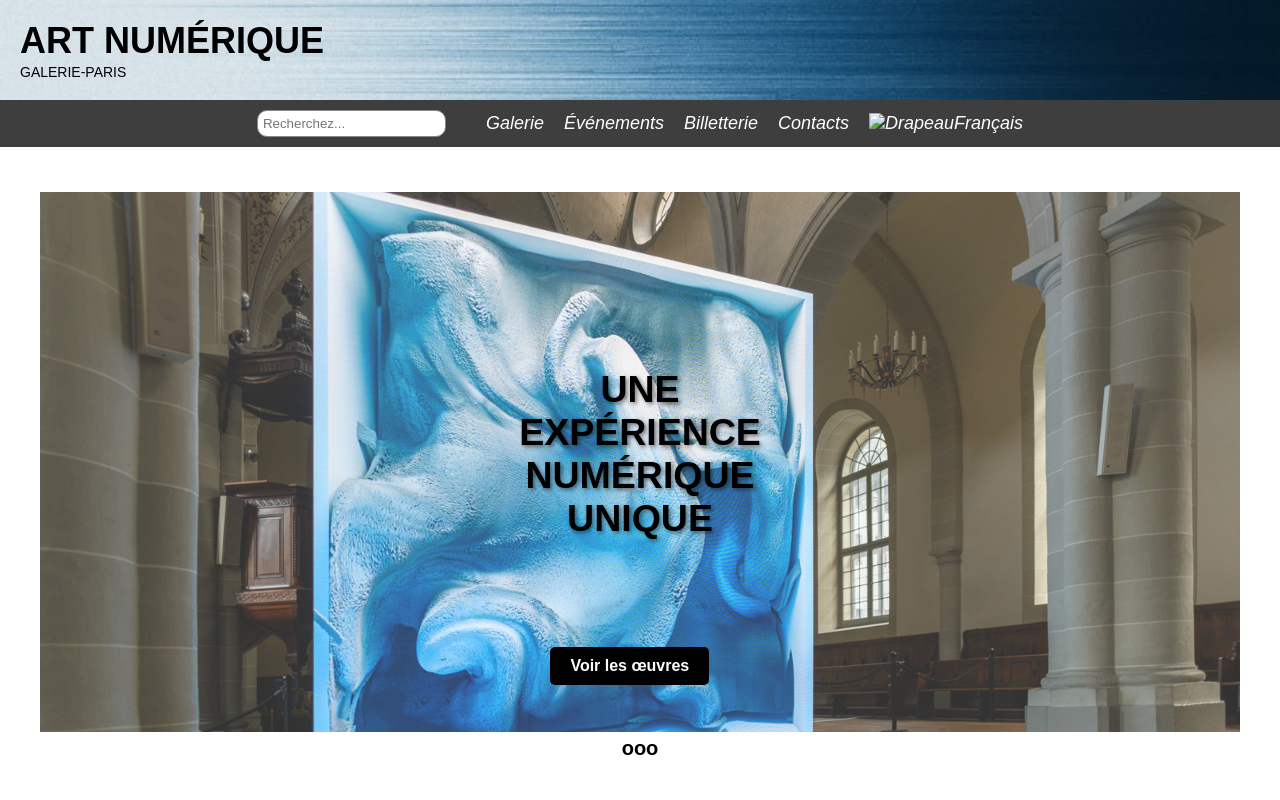
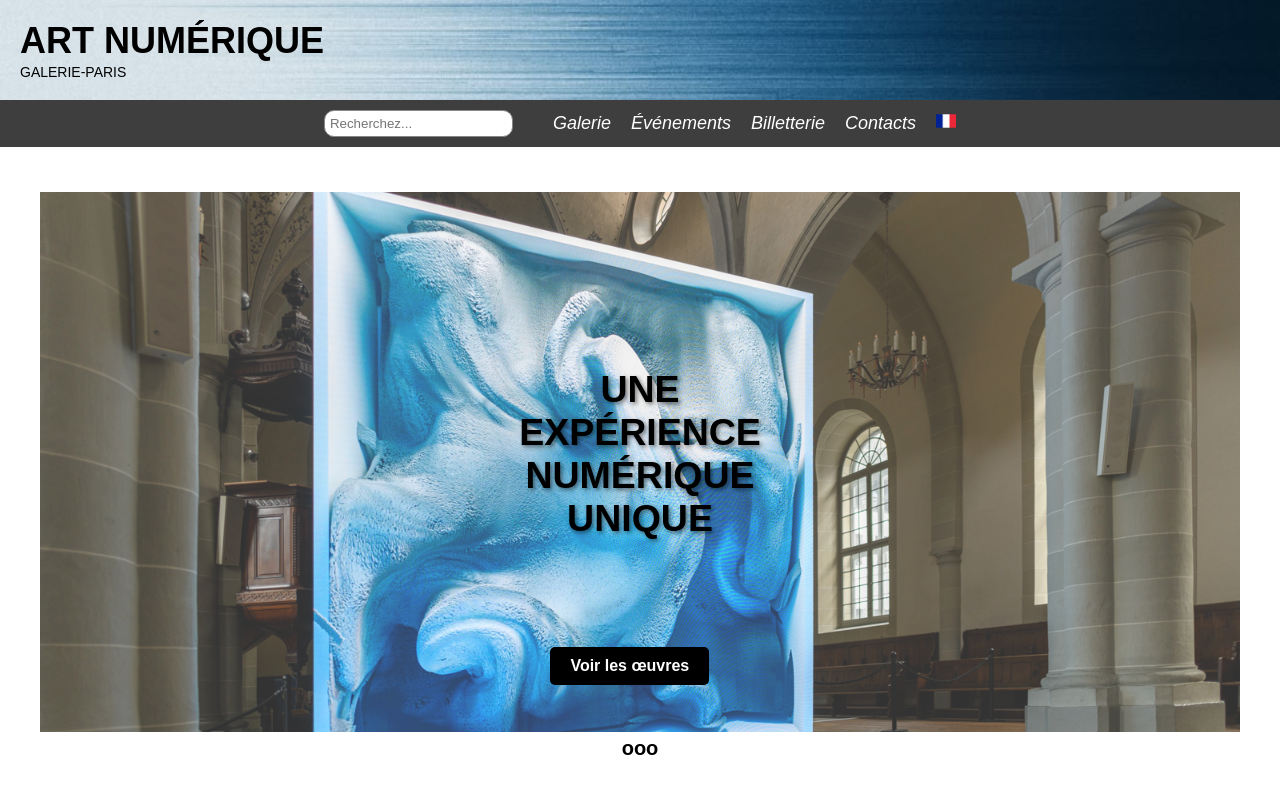
Before and after one commit to olivrlx/olivrlx.github.io, a plain HTML site: page index.html in a window 1280 px wide. Shown: the top 800 px of the page. Drawn offline with Linux system fonts and the light colour scheme; a web font is replaced by a local one.

Commit message:
Update index.html

```diff
--- a/index.html
+++ b/index.html
@@ -27,7 +27,7 @@
                 <li><a href="#">Événements</a></li>
                 <li><a href="#">Billetterie</a></li>
                 <li><a href="#">Contacts</a></li>
-                <li><a href="#"><img src="images_site/drapeau français.jpg" alt="DrapeauFrançais" class="flag-image"></a></li>
+                <li><a href="#"><img src="images_site/drapeaufrançais.jpg" alt="Drapeau Français" class="flag-image"></a></li>
             </ul>
         </nav>
 <!-- Section expérience numérique unique -->
```
